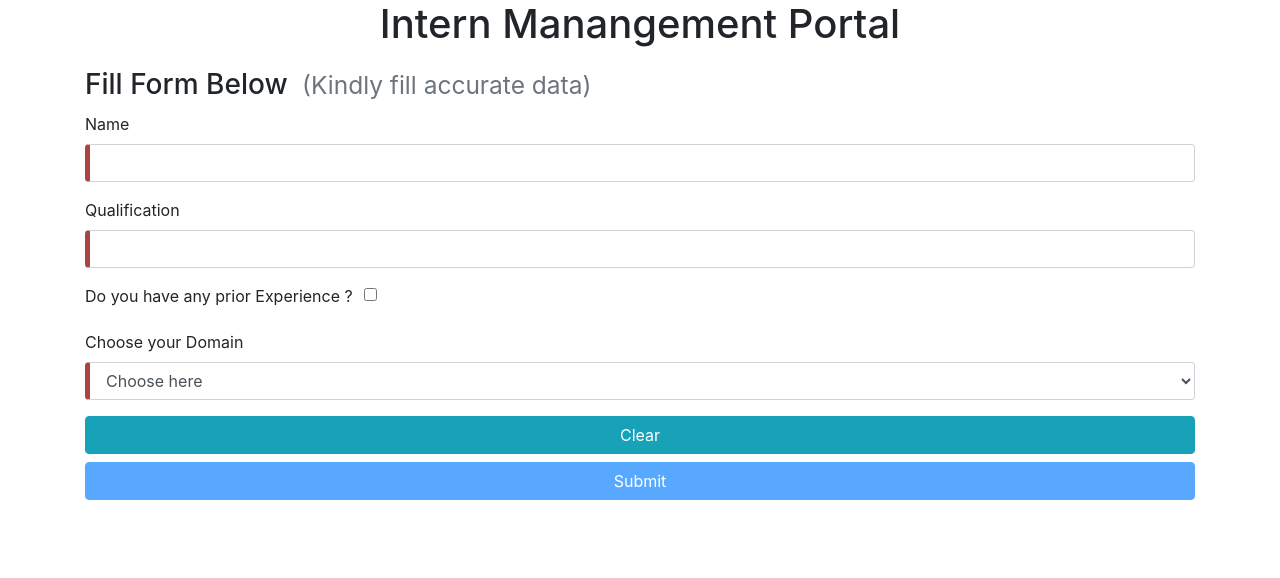
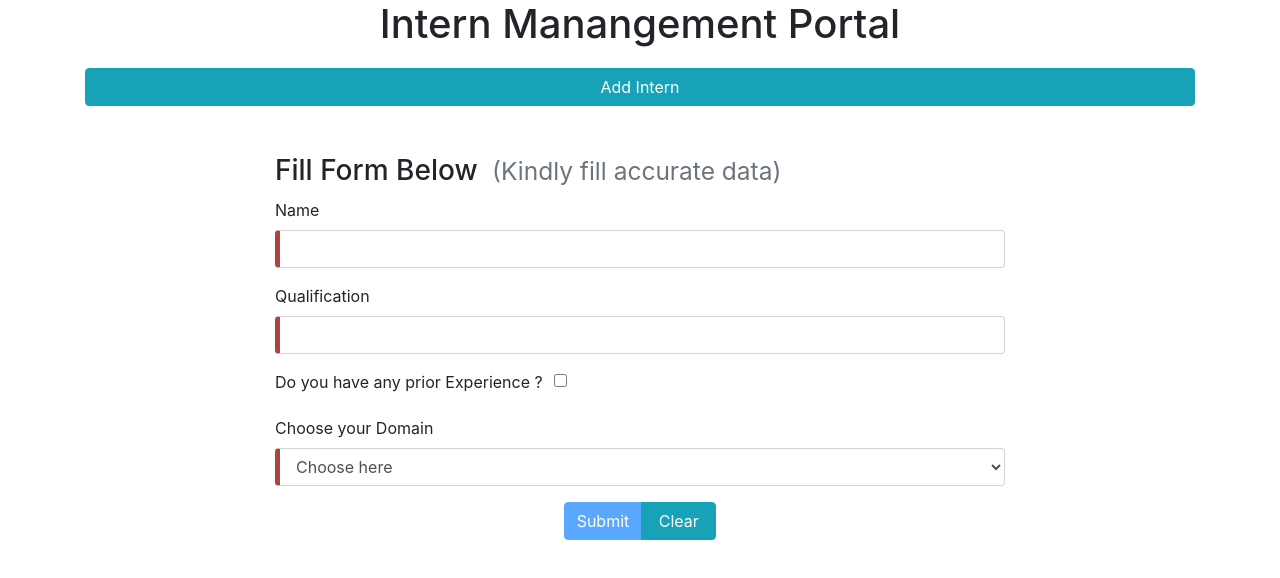
Before and after one commit to TheCoderFish/reactive-form, an Angular app: page /form in a window 1280 px wide. Shown: the top 578 px of the page. Built offline with nearby package versions, Linux system fonts and the light colour scheme.

Commit message:
lazy loading

```diff
--- /dev/null
+++ b/src/app/app-routing.module.ts
@@ -0,0 +1,21 @@
+import { NgModule } from '@angular/core';
+import { RouterModule, Routes } from '@angular/router';
+
+
+const routes: Routes = [
+    {
+        path: 'form',
+        loadChildren: './intern/intern.module#InternModule',
+    },
+    {
+        path: '',
+        redirectTo: '',
+        pathMatch: 'full'
+    }
+];
+
+@NgModule({
+    imports: [RouterModule.forRoot(routes)],
+    exports: [RouterModule]
+})
+export class AppRoutingModule { }
--- a/src/app/app.component.html
+++ b/src/app/app.component.html
@@ -2,5 +2,13 @@
     <div class="header text-center">
         <h1>Intern Manangement Portal</h1>
     </div>
-    <app-intern-form></app-intern-form>
+    <button class="btn btn-info btn-block " routerLink="/form">Add Intern</button>
+
+    <div class="row mt-5">
+        <div class="col-sm-2"></div>
+        <div class="col-sm-8">
+            <router-outlet></router-outlet>
+        </div>
+        <div class="col-sm-2"></div>
+    </div>
 </div>
--- a/src/app/intern/intern-form/intern-form.component.html
+++ b/src/app/intern/intern-form/intern-form.component.html
@@ -41,8 +41,10 @@
                         </select>
                     </div>
                     <div class="centerify text-center">
-                        <button type="button" class="btn btn-info btn-block" (click)="internProfile.reset()">Clear</button>
-                        <button type="submit" class="btn btn-primary btn-block" [disabled]="!internProfile.valid">Submit</button>
+                        <div class="btn-group" role="group" aria-label="Basic example">
+                            <button type="submit" class="btn btn-primary btn-md" [disabled]="!internProfile.valid">Submit</button>
+                            <button type="button" class="btn btn-info btn-md" (click)="internProfile.reset()">&nbsp;Clear&nbsp;</button>
+                        </div>
                     </div>
                 </form>
             </div>
```
Also changed, not shown: src/app/app.module.ts (+3 -4 lines), src/app/intern/intern-routing.module.ts (added, +16 -0 lines), src/app/intern/intern.module.ts (+3 -4 lines).
